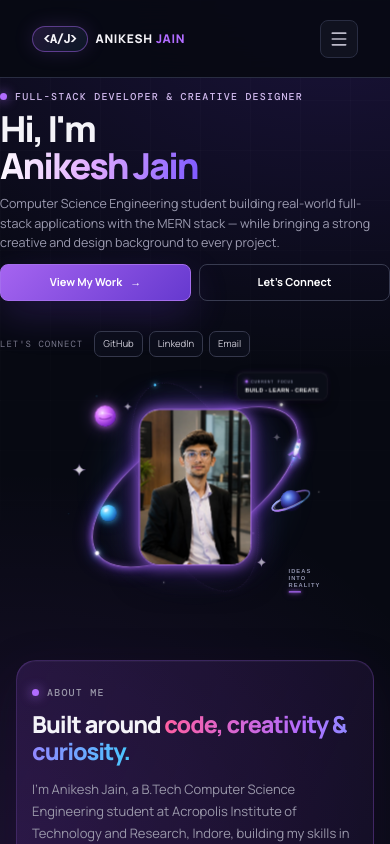
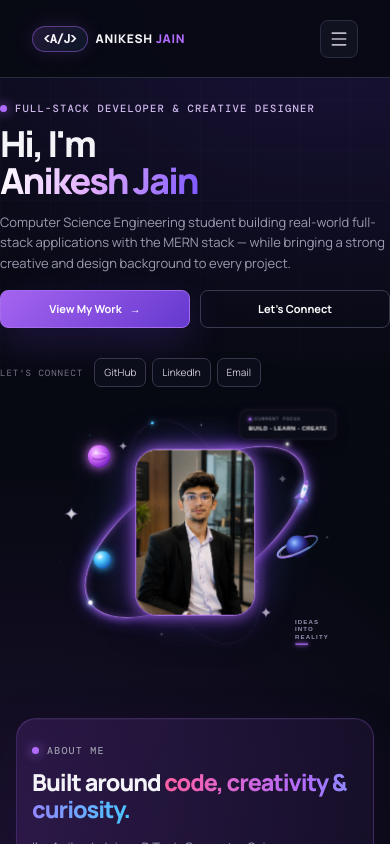
Before and after one commit to Anikesh-Jain/anikesh-portfolio, a React (Vite) app: page / in a window 390 px wide. Shown: the top 844 px of the page. Built offline with nearby package versions, Linux system fonts and the light colour scheme.

Commit message:
style: balance upper mobile hero spacing and adjust artwork scale to 0.47

```diff
--- a/src/styles/home.css
+++ b/src/styles/home.css
@@ -3085,9 +3085,9 @@
     flex-direction: column;
     align-items: center;
     min-height: auto;
-    gap: 12px;
-    padding-top: 12px;
-    padding-bottom: 20px;
+    gap: 16px;
+    padding-top: 24px;
+    padding-bottom: 24px;
     position: relative;
     width: 100%;
     max-width: 100%;
@@ -3107,61 +3107,61 @@
   }
 
   .home-hero .eyebrow {
-    font-size: 10px;
+    font-size: 10.5px;
     letter-spacing: 1.2px;
-    margin-bottom: 4px;
+    margin-bottom: 8px;
   }
 
   /* Scaled Hero heading — natural mobile proportion instead of zoomed desktop */
   .home-hero h1 {
     font-size: clamp(34px, 9.2vw, 42px) !important;
-    line-height: 1.02 !important;
+    line-height: 1.04 !important;
     letter-spacing: -2px !important;
-    margin: 8px 0 10px !important;
+    margin: 10px 0 12px !important;
   }
 
   /* Scaled subtitle & buttons */
   .home-subtitle {
-    font-size: 12.5px;
-    line-height: 1.55;
-    margin-bottom: 12px;
+    font-size: 13px;
+    line-height: 1.6;
+    margin-bottom: 16px;
     color: #9c9bb0;
     max-width: 100%;
   }
 
   .actions {
-    gap: 8px;
+    gap: 10px;
     width: 100%;
   }
 
   .actions .btn {
-    flex: 1 1 125px;
+    flex: 1 1 128px;
     justify-content: center;
     text-align: center;
-    padding: 9px 13px;
+    padding: 10px 14px;
     font-size: 11px;
     gap: 8px;
   }
 
   .social-row {
     gap: 6px;
-    margin-top: 10px;
+    margin-top: 12px;
   }
 
   .social-row a {
-    padding: 5px 8px;
-    font-size: 9.5px;
+    padding: 6px 9px;
+    font-size: 10px;
   }
 
   /* Hero portrait + orbit artwork: unified proportional visual system that breathes comfortably inside the phone */
   .hero-art {
-    --hero-scale: 0.46;
+    --hero-scale: 0.50;
     width: 100%;
     max-width: 100%;
     min-width: 0;
-    height: calc(520px * 0.46);
-    min-height: calc(520px * 0.46);
-    margin: 4px auto 14px;
+    height: calc(520px * 0.50);
+    min-height: calc(520px * 0.50);
+    margin: 6px auto 16px;
     position: relative;
     display: flex;
     align-items: center;
@@ -3174,8 +3174,8 @@
     width: 600px;
     height: 520px;
     max-width: none;
-    transform: scale(0.46) !important;
-    transform: scale(var(--hero-scale, 0.46)) !important;
+    transform: scale(0.50) !important;
+    transform: scale(var(--hero-scale, 0.50)) !important;
     transform-origin: center center;
     flex-shrink: 0;
     margin: 0 auto;
@@ -3572,27 +3572,27 @@
 /* ─── Mobile Phone Responsive Hero Artwork Scaling ─── */
 @media (max-width: 480px) {
   .hero-art {
-    --hero-scale: 0.44;
-    height: calc(520px * 0.44);
-    min-height: calc(520px * 0.44);
+    --hero-scale: 0.47;
+    height: calc(520px * 0.47);
+    min-height: calc(520px * 0.47);
   }
 
   .hero-orbital-stage {
-    transform: scale(0.44) !important;
-    transform: scale(var(--hero-scale, 0.44)) !important;
+    transform: scale(0.47) !important;
+    transform: scale(var(--hero-scale, 0.47)) !important;
   }
 }
 
 @media (max-width: 360px) {
   .hero-art {
-    --hero-scale: 0.40;
-    height: calc(520px * 0.40);
-    min-height: calc(520px * 0.40);
+    --hero-scale: 0.43;
+    height: calc(520px * 0.43);
+    min-height: calc(520px * 0.43);
   }
 
   .hero-orbital-stage {
-    transform: scale(0.40) !important;
-    transform: scale(var(--hero-scale, 0.40)) !important;
+    transform: scale(0.43) !important;
+    transform: scale(var(--hero-scale, 0.43)) !important;
   }
 }
 
```
